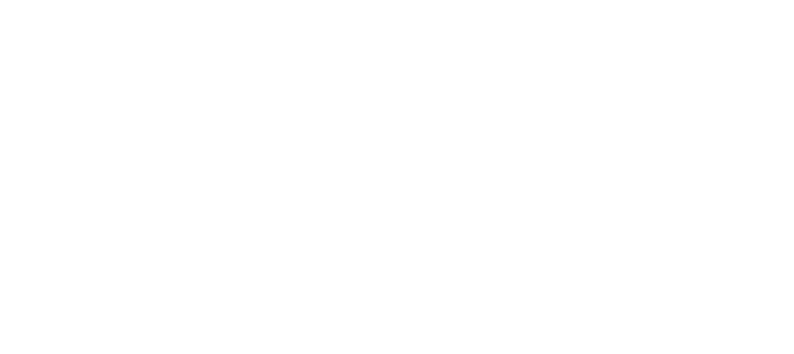
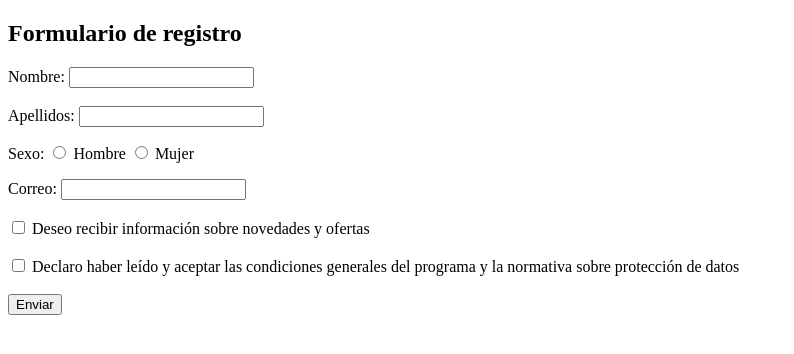
Before and after one commit to Dbravi/NUCBA--2022, a plain HTML site: page Challenges/E1-WebForm-listas/formulario.html in a window 1280 px wide. Shown: the whole page, without its empty margins (0-794 px from the left). Drawn offline with Linux system fonts and the light colour scheme.

Commit message:
Add formulario solution

```diff
--- a/Challenges/E1-WebForm-listas/formulario.html
+++ b/Challenges/E1-WebForm-listas/formulario.html
@@ -1,12 +1,55 @@
 <!DOCTYPE html>
-<html lang="en">
+<html lang="es">
+
 <head>
     <meta charset="UTF-8">
     <meta http-equiv="X-UA-Compatible" content="IE=edge">
     <meta name="viewport" content="width=device-width, initial-scale=1.0">
-    <title>Document</title>
+    <title>Formulario de registro</title>
 </head>
+
 <body>
 
+
+    <h2>Formulario de registro</h2>
+
+    <form>
+        <label for="Fname">Nombre:</label>
+        <input type="text" name="Fname">
+        <br>
+        <br>
+        <label for="Lname">Apellidos:</label>
+        <input type="text" name="Lname">
+
+        <p>Sexo:
+            <input type="radio" name="Sexo">
+            <label for="H">Hombre</label>
+            <input type="radio" name="Sexo">
+            <label for="M">Mujer</label><br>
+        </p>
+
+            <label for="email">Correo:</label>
+            <input type="email" name="email">
+            <br>
+            <br>
+
+            <input type="checkbox" name="novedades">
+            <label for="novedades">Deseo recibir información sobre novedades y ofertas</label>
+            <br>
+            <br>
+
+            <input type="checkbox" name="condiciones">
+            <label for="condiciones">Declaro haber leído y aceptar las condiciones generales del programa y la normativa sobre protección de datos </label>
+            <br>
+            <br>
+            <input type="submit" value="Enviar">
+
+
+
+    </form>
+
+
+
 </body>
+
 </html>
```
Also changed, not shown: Challenges/E1-WebForm-listas/listas-anidadas.html (+1 -1 lines), Challenges/E1-WebForm-listas/listas.html (+1 -1 lines).
